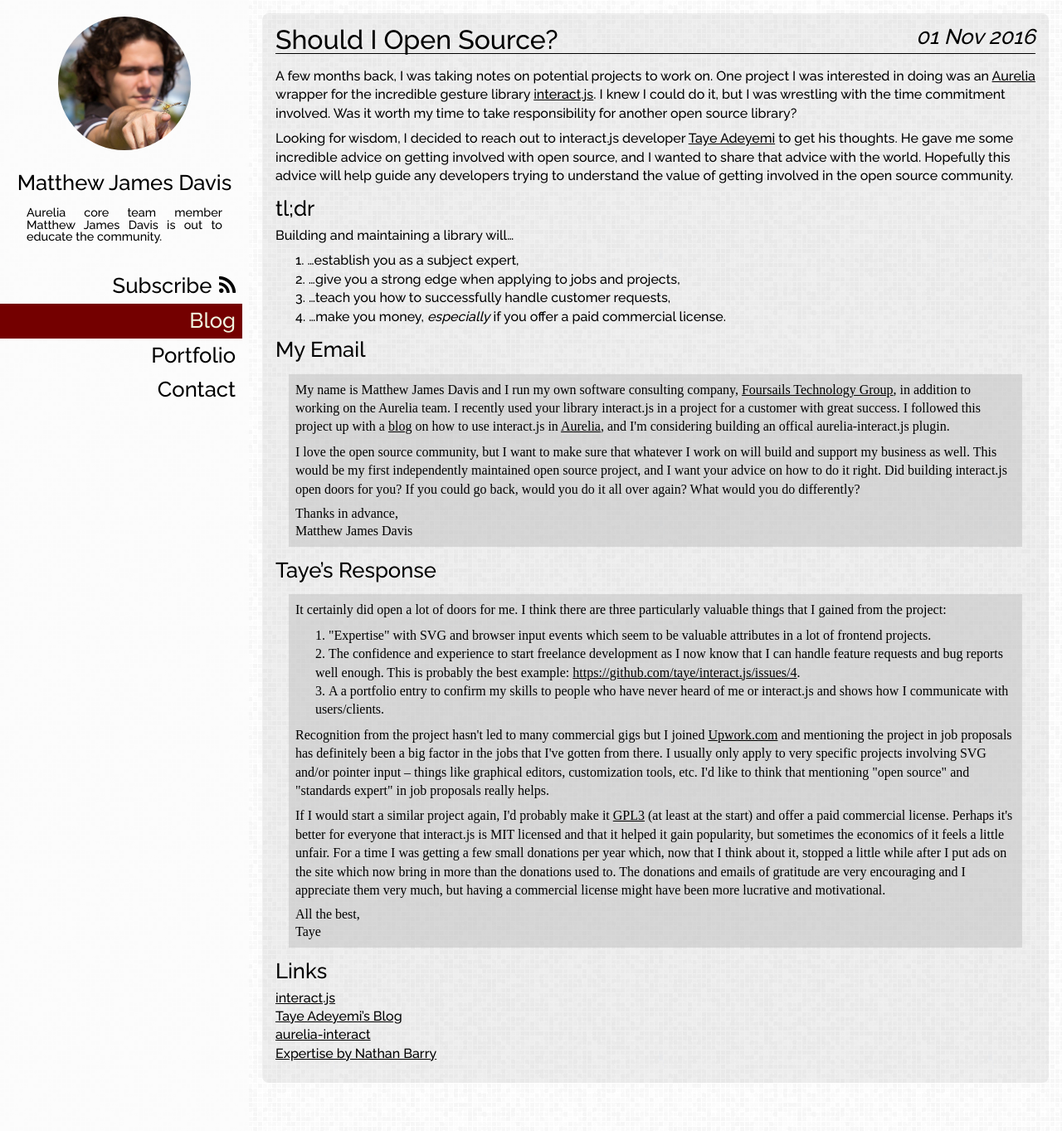
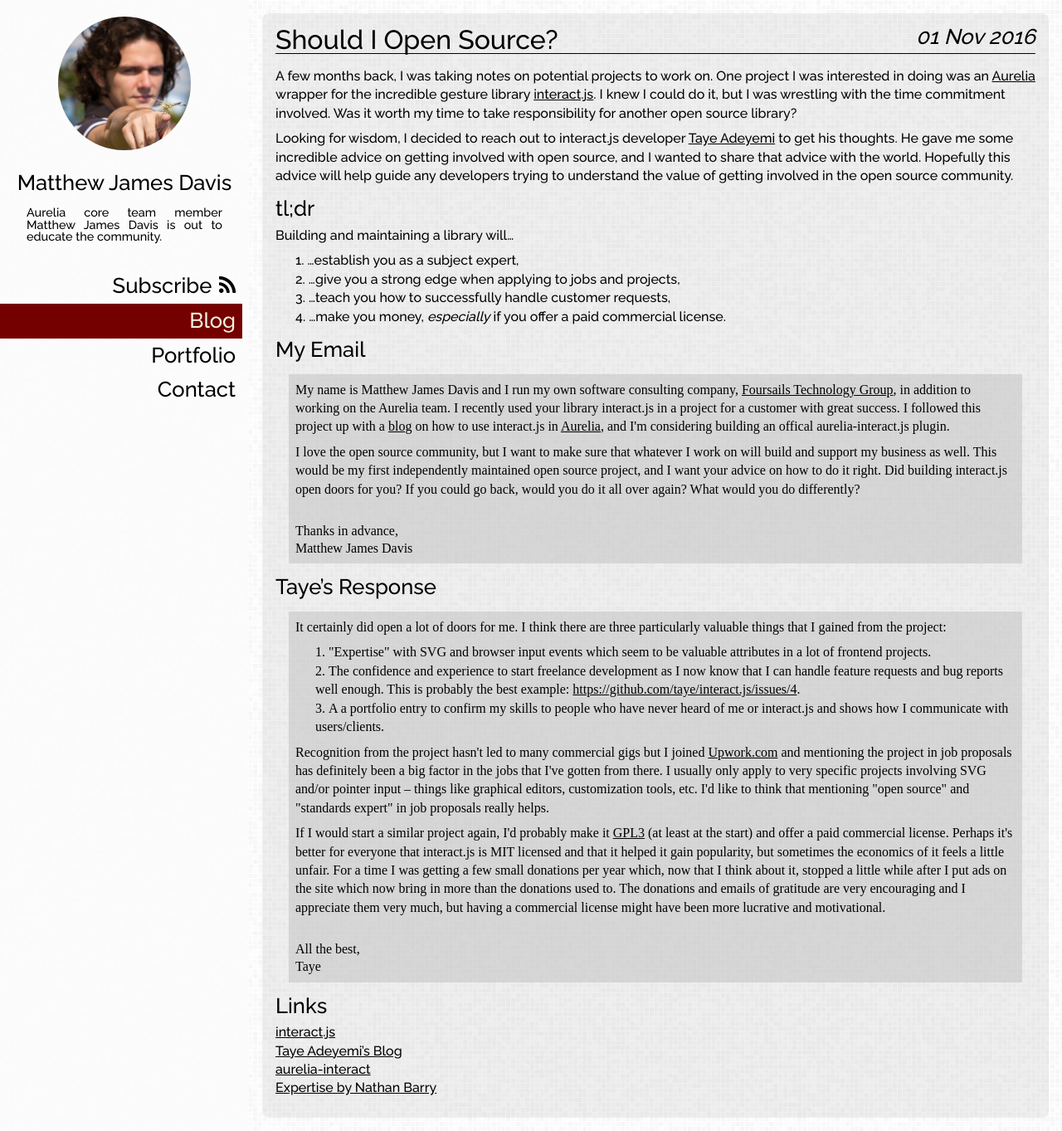
Before and after one commit to davismj/davismj.github.io, a Jekyll site: the page built from _posts/2016-11-1-advice-from-open-source.md, in a window 1280 px wide. Shown: the whole page at 83% size. Built offline with Jekyll 4.4.1, drawn with Linux system fonts in a browser that asks for light colours; nearby versions of some CDN libraries; comment, search, counter and statistics services are not loaded.

Commit message:
Fix: Fix spacing

```diff
--- a/_posts/2016-11-1-advice-from-open-source.md
+++ b/_posts/2016-11-1-advice-from-open-source.md
@@ -31,9 +31,9 @@
   <p>My name is Matthew James Davis and I run my own software consulting company, <a href="http://foursails.co/">Foursails Technology Group</a>, in addition to working on the Aurelia team. I recently used your library interact.js in a project for a customer with great success. I followed this project up with a <a href="http://davismj.me/blog/aurelia-drag-and-drop/">blog</a> on how to use interact.js in <a href="http://aurelia.io/">Aurelia</a>, and I'm considering building an offical aurelia-interact.js plugin.</p>
 
   <p>I love the open source community, but I want to make sure that whatever I work on will build and support my business as well. This would be my first independently maintained open source project, and I want your advice on how to do it right. Did building interact.js open doors for you? If you could go back, would you do it all over again? What would you do differently?</p>
-
+  <br />
   Thanks in advance,<br />
-  Matthew James Davis<br />
+  Matthew James Davis
 </blockquote>
 
 # Taye's Response
@@ -51,9 +51,9 @@
   <p>Recognition from the project hasn't led to many commercial gigs but I joined <a href="http://upwork.com/">Upwork.com</a> and mentioning the project in job proposals has definitely been a big factor in the jobs that I've gotten from there. I usually only apply to very specific projects involving SVG and/or pointer input – things like graphical editors, customization tools, etc. I'd like to think that mentioning "open source" and "standards expert" in job proposals really helps.</p>
 
   <p>If I would start a similar project again, I'd probably make it <a href="https://www.gnu.org/licenses/gpl-3.0.en.html">GPL3</a> (at least at the start) and offer a paid commercial license. Perhaps it's better for everyone that interact.js is MIT licensed and that it helped it gain popularity, but sometimes the economics of it feels a little unfair. For a time I was getting a few small donations per year which, now that I think about it, stopped a little while after I put ads on the site which now bring in more than the donations used to. The donations and emails of gratitude are very encouraging and I appreciate them very much, but having a commercial license <i>might</i> have been more lucrative and motivational.</p>
-
+  <br />
   All the best,<br />
-  Taye<br />
+  Taye
 
 </blockquote>
 
```
